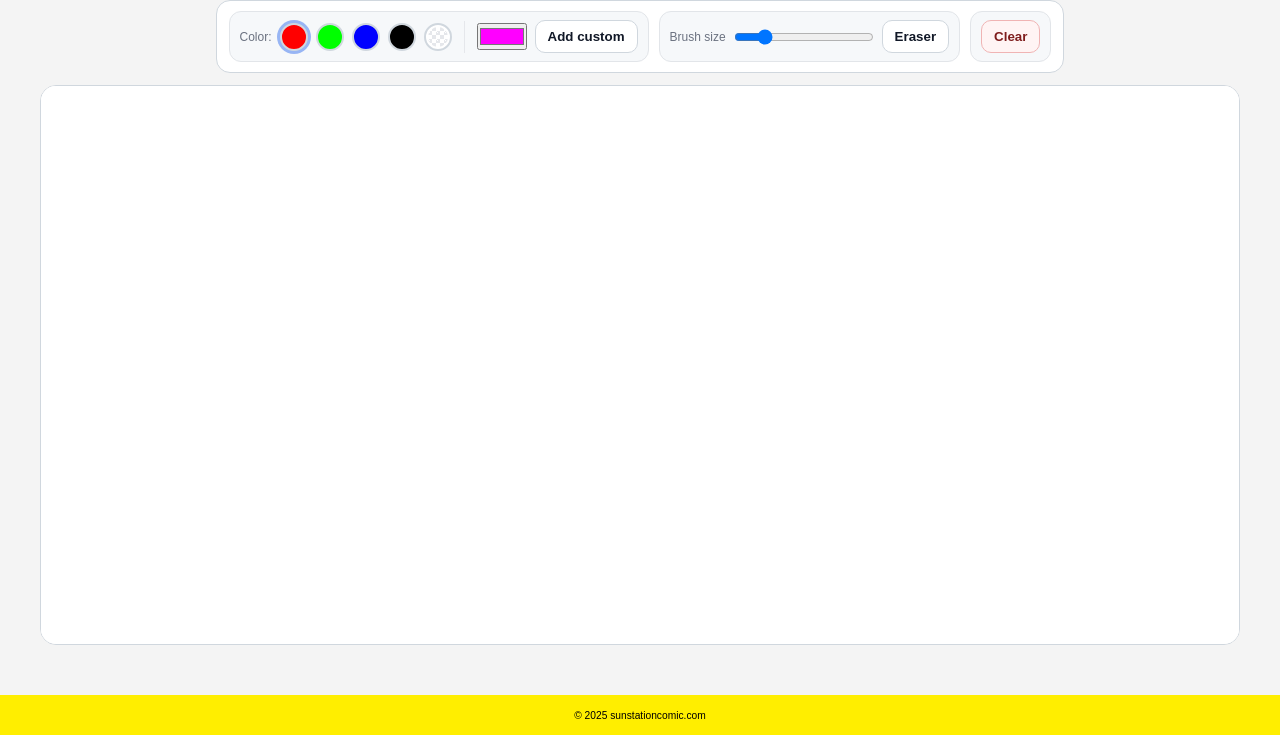
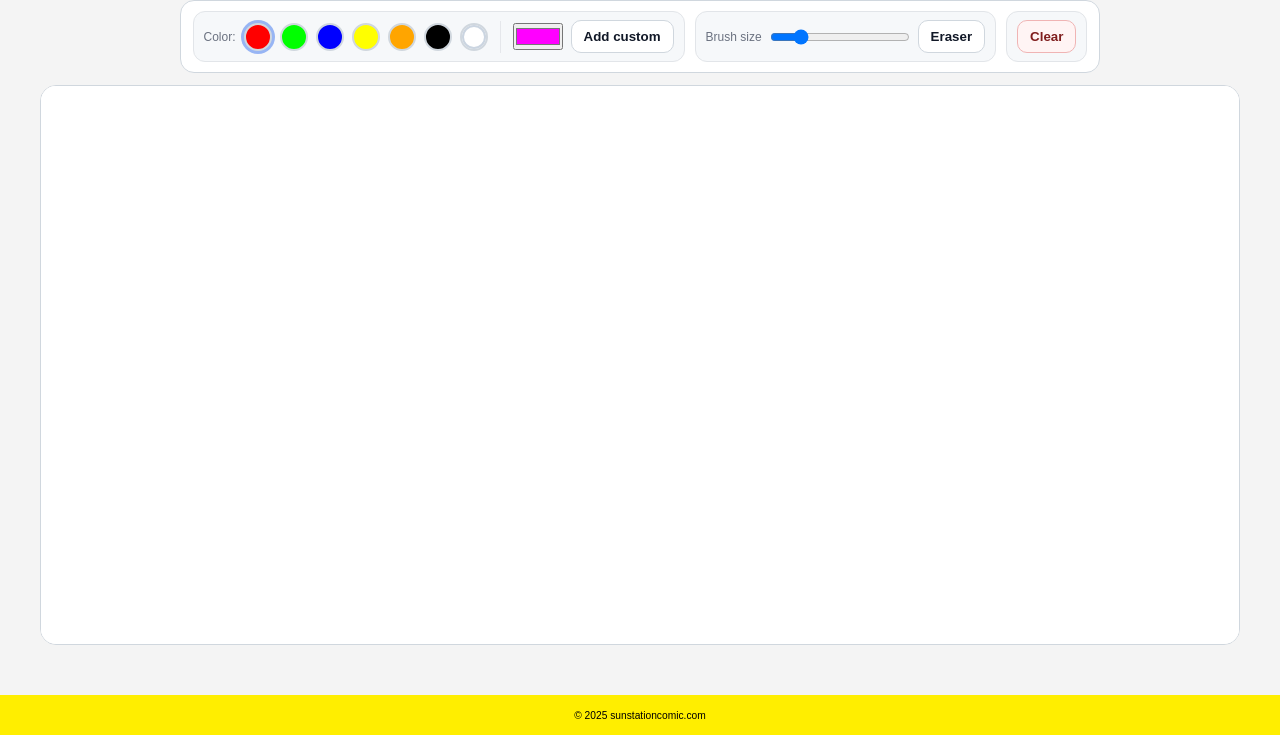
Before and after one commit to jnyanez/jnyanez.github.io, a plain HTML site: page game-drawing-zone.html in a window 1280 px wide. Shown: the part 179-914 px from the top of the page. Drawn offline with Linux system fonts and the light colour scheme.

Commit message:
changes to drawing zone and git ignore

```diff
--- a/css/game-drawing-zone-styles.css
+++ b/css/game-drawing-zone-styles.css
@@ -1,27 +1,17 @@
-/* ================================
-   Drawing Zone (scoped styles)
-   ================================ */
-
-/* Scope everything to the Drawing Zone area */
 .center-top {
-  /* keep your global layout; just control local width/spacing */
    width: min(1200px, 100%);
    margin: 0 auto;
 }
 
-/* Heading spacing */
 .center-top > h1 {
    margin: 0 0 12px;
 }
 
-/* ---------- Toolbar ---------- */
 .toolbar {
    display: flex;
    flex-wrap: wrap;
    align-items: center;
    gap: 10px;
-
-  /* Light card look to match your site's light theme */
    background: #ffffff;
    color: #222;
    border: 1px solid #d0d7de;  /* subtle gray */
@@ -40,14 +30,11 @@
    border-radius: 12px;
 }
 
-/* Small label text in toolbar */
-.hint,
-.toolbar label {
+.hint, .toolbar label {
    font-size: 12px;
    color: #6b7280; /* muted */
 }
 
-/* Divider between color and inputs */
 .divider {
    width: 1px;
    height: 32px;
@@ -55,7 +42,6 @@
    margin: 0 4px;
 }
 
-/* Buttons */
 .btn {
    cursor: pointer;
    border: 1px solid #d0d7de;
@@ -66,33 +52,38 @@
    font-weight: 600;
    transition: transform .06s ease, background .2s ease, border-color .2s ease, box-shadow .2s ease;
 }
-.btn:hover { transform: translateY(-1px); }
+
+.btn:hover {
+   transform: translateY(-1px);
+}
+
 .btn:focus-visible {
    outline: 2px solid #2563eb; /* blue focus ring */
    outline-offset: 2px;
 }
-.btn[aria-pressed="true"],
-.btn.active {
+
+.btn[aria-pressed="true"], .btn.active {
    box-shadow: 0 0 0 2px rgba(37, 99, 235, 0.35) inset;
 }
+
 .btn.danger {
    background: #fff4f4;
    border-color: #f0b4b4;
    color: #7f1d1d;
 }
+
 .btn.danger:hover {
    border-color: #ef4444;
 }
 
-/* Brush size slider */
 #brushSize {
    width: 140px;
 }
+
 @media (max-width: 640px) {
    #brushSize { width: 110px; }
 }
 
-/* ---------- Color Swatches ---------- */
 .swatch {
    width: 28px;
    height: 28px;
@@ -102,51 +93,35 @@
    align-items: center;
    justify-content: center;
    cursor: pointer;
-  position: relative; /* for white checker assist */
+   position: relative;
 }
-
-/* Give the white swatch some contrast using a subtle checkerboard */
-.swatch[data-color="#ffffff"]::before,
-.swatch[style*="background:#ffffff"]::before,
-.swatch[style*="background: #ffffff"]::before {
-  content: "";
-  position: absolute;
-  inset: 2px;
-  background-image:
-    linear-gradient(45deg, #e5e7eb 25%, transparent 25%),
-    linear-gradient(-45deg, #e5e7eb 25%, transparent 25%),
-    linear-gradient(45deg, transparent 75%, #e5e7eb 75%),
-    linear-gradient(-45deg, transparent 75%, #e5e7eb 75%);
-  background-size: 8px 8px;
-  background-position: 0 0, 0 4px, 4px -4px, -4px 0;
-  border-radius: 999px;
-  z-index: 0;
-}
-.swatch[style*="background:#ffffff"] { background-clip: padding-box; }
 
 .swatch[aria-selected="true"] {
    box-shadow: 0 0 0 3px rgba(37, 99, 235, .45);
 }
+
 .swatch:focus-visible {
    outline: 3px solid #2563eb;
    outline-offset: 2px;
 }
 
-/* ---------- Canvas Area ---------- */
+.swatch[data-color="#ffffff"],
+.swatch[style*="background:#ffffff"],
+.swatch[style*="background: #ffffff"] {
+   box-shadow: inset 0 0 0 2px #cbd5e1;
+}
+
 .canvas-wrap {
-  /* Light card around the canvas */
    background: #ffffff;
    border: 1px solid #d0d7de;
    border-radius: 16px;
    overflow: hidden;
 
-  /* Responsive height: phones -> desktop */
    height: clamp(360px, 70vh, 1000px);
    width: 100%;
    display: grid;
 }
 
-/* Make canvas fill its wrapper; allow touch drawing */
 #pad {
    width: 100%;
    height: 100%;
@@ -155,5 +130,9 @@
    background: #ffffff;
 }
 
-/* Optional: sticky toolbar under your fixed site header while scrolling
-.toolbar { position: sticky; top: 0; z-index: 10; } */
+/* Optional: sticky toolbar under your fixed site header while scrolling */
+.toolbar {
+   position: sticky;
+   top: 0;
+   z-index: 10;
+}
--- a/game-drawing-zone.html
+++ b/game-drawing-zone.html
@@ -16,10 +16,11 @@
          <div class="toolbar" role="region" aria-label="Drawing controls">
             <div class="group" role="group" aria-label="Colors">
                <span class="hint">Color:</span>
-               <!-- Primary RGB colors + black/white -->
                <button class="swatch" data-color="#ff0000" style="background:#ff0000" aria-label="Red" aria-selected="true"></button>
                <button class="swatch" data-color="#00ff00" style="background:#00ff00" aria-label="Green"></button>
                <button class="swatch" data-color="#0000ff" style="background:#0000ff" aria-label="Blue"></button>
+               <button class="swatch" data-color="#ffff00" style="background:#ffff00" aria-label="Yellow"></button>
+               <button class="swatch" data-color="#ffa500" style="background:#ffa500" aria-label="Orange"></button>
                <button class="swatch" data-color="#000000" style="background:#000000" aria-label="Black"></button>
                <button class="swatch" data-color="#ffffff" style="background:#ffffff" aria-label="White"></button>
                <div class="divider" aria-hidden="true"></div>
```
Also changed, not shown: 1 other file. Lines whose indentation alone changed are shown as unchanged.
